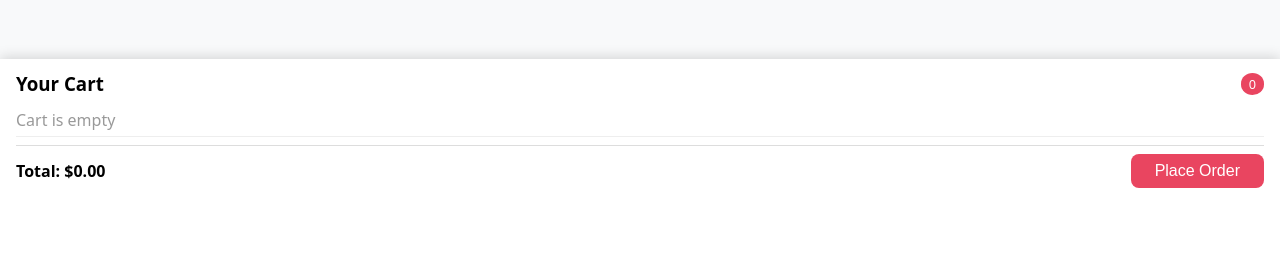
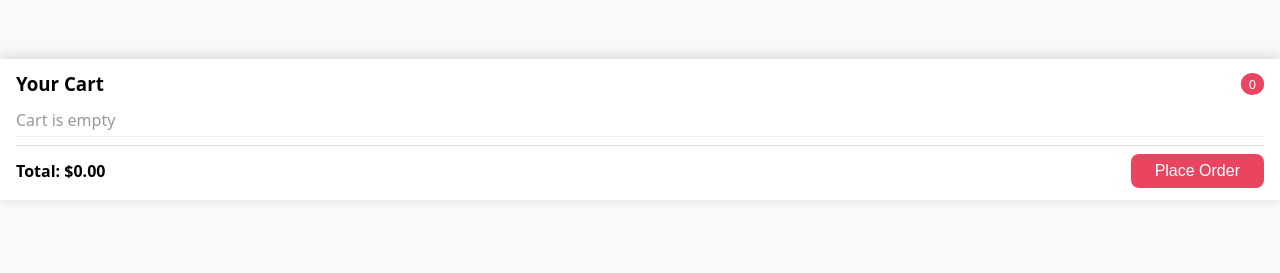
Before and after one commit to subham-patel/hotel-menu-management, a Django app: page / in a window 1280 px wide. Shown: the part 600-873 px from the top of the page. Before the commit the page ends 788 px from the top, so only its background shows below. Run offline with Django 5.2, Linux system fonts and the light colour scheme; tables that the repository leaves empty hold one stand-in row (values such as "Sample post"); grey boxes marked "Sample" are stand-in pictures.

Commit message:
fixed requirements

```diff
--- a/static/css/menu.css
+++ b/static/css/menu.css
@@ -1,5 +1,5 @@
 * { margin: 0; padding: 0; box-sizing: border-box; }
-body { font-family: system-ui, -apple-system, sans-serif; background: #f8f9fa; padding-bottom: 100px; }
+body { font-family: system-ui, -apple-system, sans-serif; background: #f8f9fa; padding-bottom: calc(45vh + 2rem); }
 
 header { background: #1a1a2e; color: #fff; padding: 1.5rem; text-align: center; position: sticky; top: 0; z-index: 10; }
 header h1 { font-size: 1.5rem; }
```
